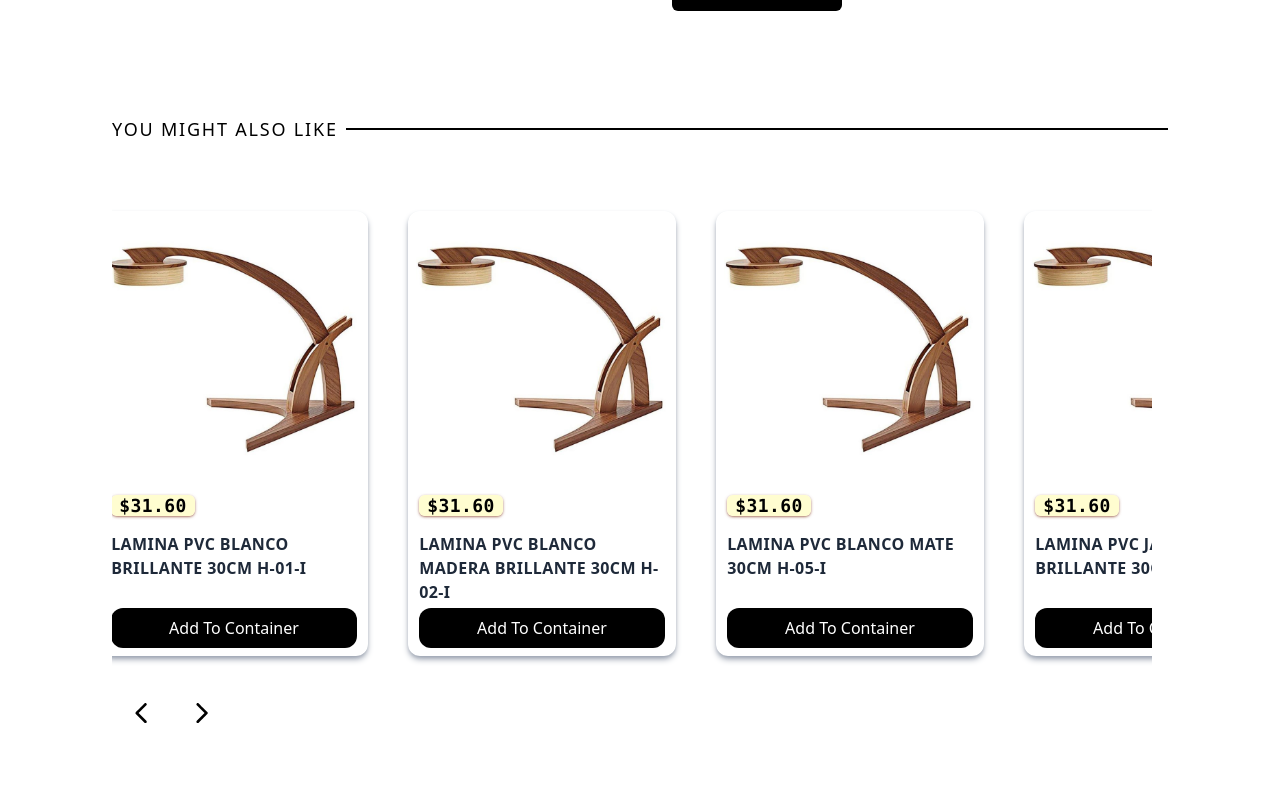
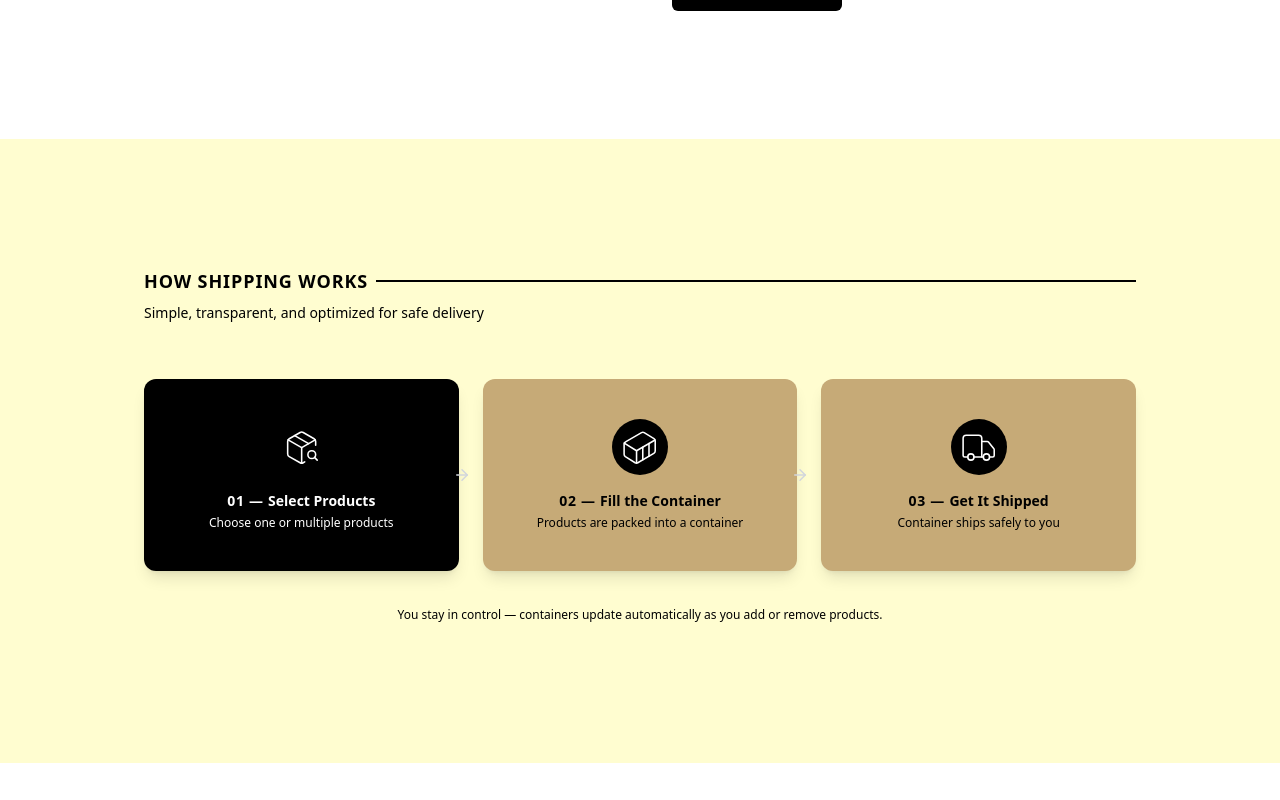
Before and after one commit to Pablodd1/BIwebsite, a Next.js app: page /products/14031001 in a window 1280 px wide. Shown: the part 660-1460 px from the top of the page. Built offline with nearby package versions, Linux system fonts and the light colour scheme.

Commit message:
add how to product shop work sec added

```diff
--- a/app/products/[ID]/page.js
+++ b/app/products/[ID]/page.js
@@ -4,6 +4,7 @@ import productRec from "StaticData//products_thumb.json";
 import productReview from "StaticData//products.json";
 import RecommendationsSection from "My_UI/product_ui/recommended_section";
 import ReviewsSection from "My_UI/product_ui/review_section";
+import HowShippingWorks from "My_UI/product_ui/steps";
 
 export default async function ProductPage({ params }) {
   const ID = (await params)?.ID;
@@ -12,6 +13,9 @@ export default async function ProductPage({ params }) {
     <main className="">
       <div className="max-w-6xl mx-auto bg-white px-12 py-16">
         <ProductSection product={productData.find(x => x.ID == ID)} />
+      </div>
+      <HowShippingWorks />
+      <div className="max-w-6xl mx-auto bg-white px-12 py-16">
         <RecommendationsSection items={productRec} />
         <ReviewsSection reviews={productReview.reviews} />
       </div>
--- /dev/null
+++ b/components/product_ui/steps.jsx
@@ -0,0 +1,81 @@
+import {
+  Truck,
+  Container,
+  PackageSearch,
+  ArrowRight,
+} from "lucide-react"
+import Stylish_H2 from "My_UI/stylish_h2"
+
+const steps = [
+  {
+    id: 1,
+    title: "Select Products",
+    desc: "Choose one or multiple products",
+    icon: PackageSearch ,
+  },
+  {
+    id: 2,
+    title: "Fill the Container",
+    desc: "Products are packed into a container",
+    icon: Container ,
+  },
+  {
+    id: 3,
+    title: "Get It Shipped",
+    desc: "Container ships safely to you",
+    icon: Truck,
+  },
+]
+
+export default function HowShippingWorks() {
+  return (
+    <section className="w-full py-32 my-14 bg-primary">
+      <div className="mx-auto max-w-5xl px-4">
+        <Stylish_H2 h2={"How Shipping Works"} className="mb-2 text-center text-lg uppercase tracking-wider font-semibold"/>
+
+        <p className="mb-14 mt-2 text-sm text-muted-foreground">
+          Simple, transparent, and optimized for safe delivery
+        </p>
+
+        <div className="grid gap-6 md:grid-cols-3">
+          {steps.map((step, index) => {
+            const Icon = step.icon
+
+            return (
+              <div
+                key={step.id}
+                className="relative flex flex-col items-center rounded-xl first-of-type:bg-black first-of-type:text-white bg-accent1 px-5 py-10 text-center shadow-lg "
+              >
+                {/* Icon */}
+                <div className="mb-4 flex h-14 w-14 items-center justify-center rounded-full bg-black text-white">
+                  <Icon className=" h-auto w-2/3 stroke-1"/>
+                </div>
+
+                {/* Text */}
+                <h4 className="text-sm font-semibold">
+                 <span className="font-extrabold tracking-wider">0{index+1}  — </span>{step.title}
+                </h4>
+                <p className="mt-1 text-xs text-muted-foreground">
+                  {step.desc}
+                </p>
+
+                {/* Arrow (desktop only) */}
+                {index !== steps.length - 1 && (
+                  <ArrowRight
+                    size={18}
+                    className="absolute -right-3 top-1/2 hidden -translate-y-1/2 text-gray-300 md:block"
+                  />
+                )}
+              </div>
+            )
+          })}
+        </div>
+
+        {/* Confidence footer */}
+        <div className="mt-6 rounded-xl text-black px-4 py-3 text-center text-xs">
+          You stay in control — containers update automatically as you add or remove products.
+        </div>
+      </div>
+    </section>
+  )
+}
```
